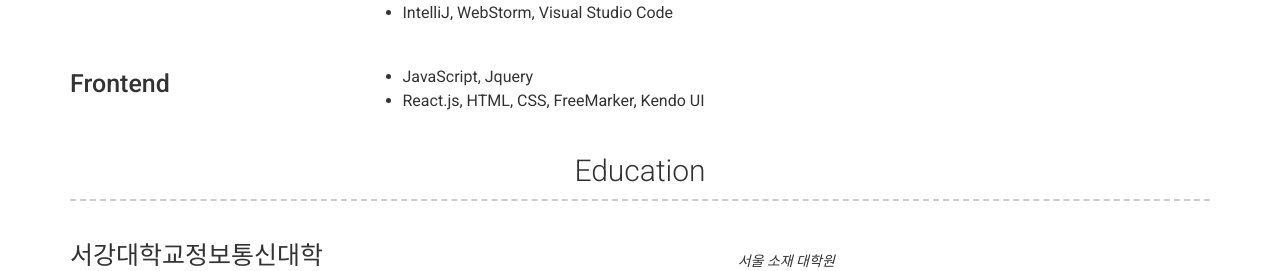
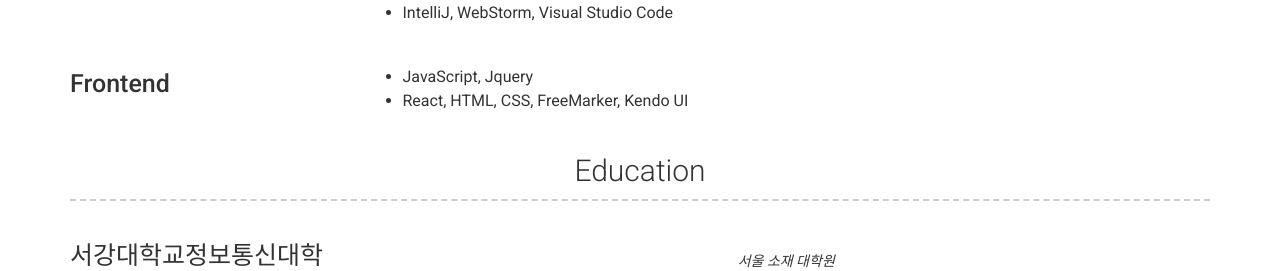
Before and after one commit to yht0827/resume, a Jekyll site: the page built from index.md, in a window 1280 px wide and 900 px high, scrolled down 1530 px. Shown: the part 169-440 px from the top of the window. Built offline with Jekyll 4.4.1, drawn with Linux system fonts in a browser that asks for light colours; nearby versions of some CDN libraries.

Commit message:
-- toyProject

```diff
--- a/_data/introduce.yml
+++ b/_data/introduce.yml
@@ -2,6 +2,6 @@
 - layout: left
   image: images/git.jpg
   quote: >
-    장 / 단점
+    자기 소개
   description: |
     저의 가장 큰 장점은 <Mark>집요함</Mark>입니다.
--- a/_data/skill.yml
+++ b/_data/skill.yml
@@ -10,4 +10,4 @@
   name: Frontend
   description: |
     * JavaScript, Jquery
-    * React.js,  HTML, CSS, FreeMarker, Kendo UI
+    * React, HTML, CSS, FreeMarker, Kendo UI
```
